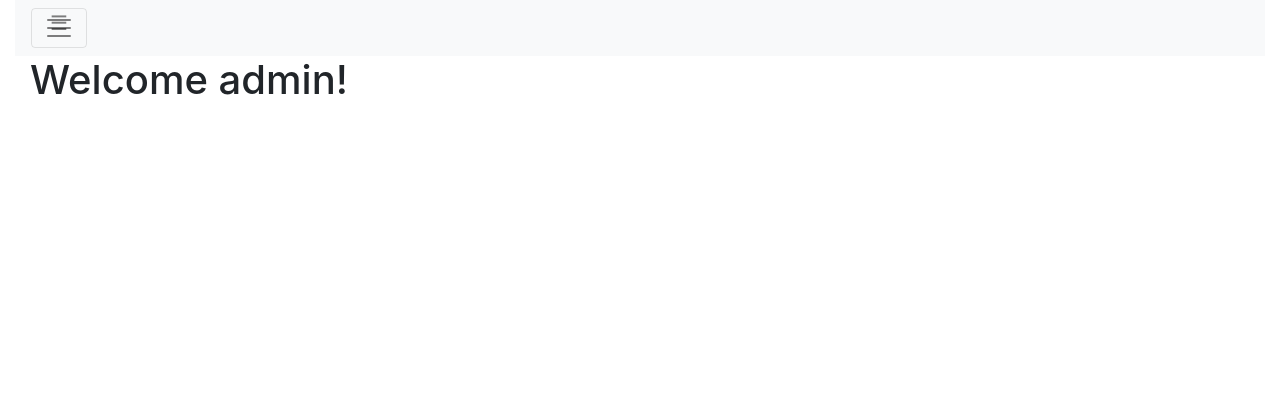
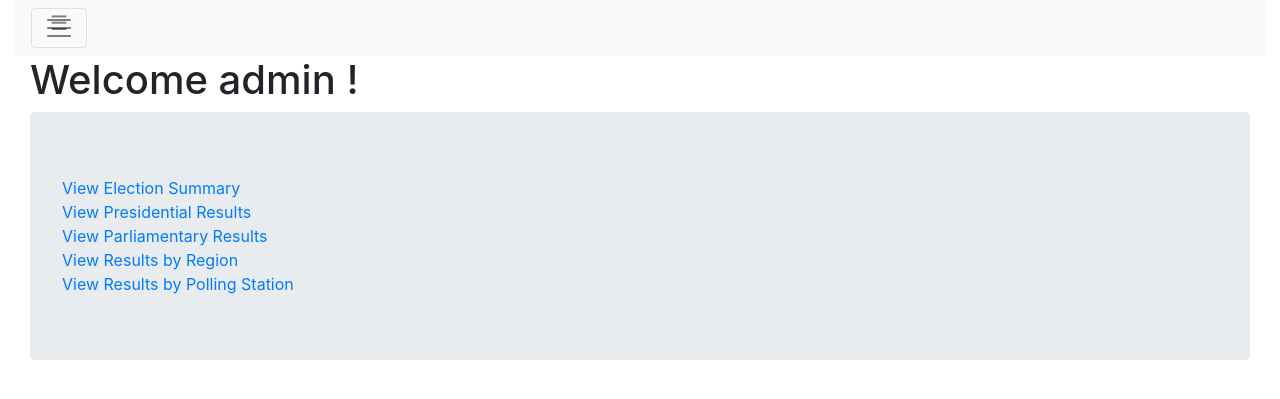
Before and after one commit to ibraeh/polls, a Django app: page /accounts/profile/ in a window 1280 px wide. Shown: the top 399 px of the page. Run offline with Django 3.2, Linux system fonts and the light colour scheme; a user stored in the database is signed in; parts of the project's set-up code (start-up, migrations or seed data) failed here and were passed over; some libraries are stand-ins or nearby versions; some web fonts are replaced.

Commit message:
make it better2

```diff
--- a/accounts/templates/accounts/profile.html
+++ b/accounts/templates/accounts/profile.html
@@ -11,12 +11,18 @@ Profile
 <div class="container-fluid">
 <!-- <h1>Welcome to profile page</h1> -->
 	{% if user.username %}
-<h1>Welcome {{ user.username }}!</h1>
+<h1>Welcome {{ user.username }} !</h1>
 {% else %}
 <p>Welcome anonymous user!
 You need to <a href="{%url 'login'%}">login</a></p>
 {% endif %}
-<!-- <p><a href="{% url 'logout' %}">Logout</a></p>
-<p><a href="{% url 'dashboard' %}">Dashboard</a></p> -->
+<div class="jumbotron">
+	<div><a href="{% url 'dashboard' %}">View Election Summary</a></div>
+	<div><a href="{% url 'presidential' %}">View Presidential Results</a></div>
+	<div><a href="{% url '' %}">View Parliamentary Results</a></div>
+	<div><a href="{% url 'region' %}">View Results by Region</a></div>
+	<div><a href="{% url 'stations' %}">View Results by Polling Station</a></div>
+</div>
+
 </div>
 {% endblock content %}
--- a/election/settings.py
+++ b/election/settings.py
@@ -28,7 +28,7 @@ BASE_DIR = os.path.dirname(os.path.dirname(os.path.abspath(__file__)))
 # DEBUG = True
 
 SECRET_KEY = os.environ.get('DJANGO_SECRET_KEY', 'n%!s8!ha0w^be$fn-mi#9m$^d6m89su2ux$_!fv^99phy=k*kt')
-DEBUG = bool(os.environ.get('DJANGO_DEBUG', '') != 'False')
+DEBUG = bool(os.environ.get('DJANGO_DEBUG', '') != 'True')
 
 ALLOWED_HOSTS = ['*']
 
```
